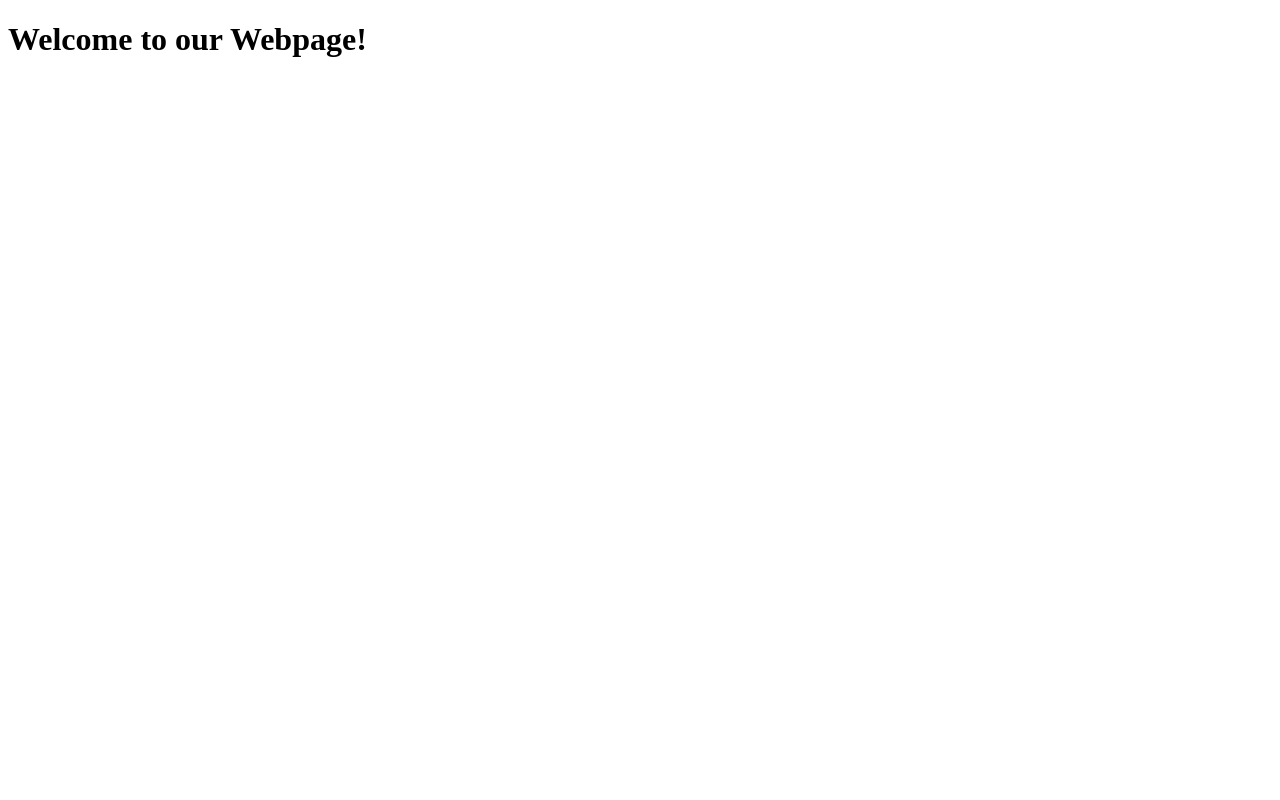
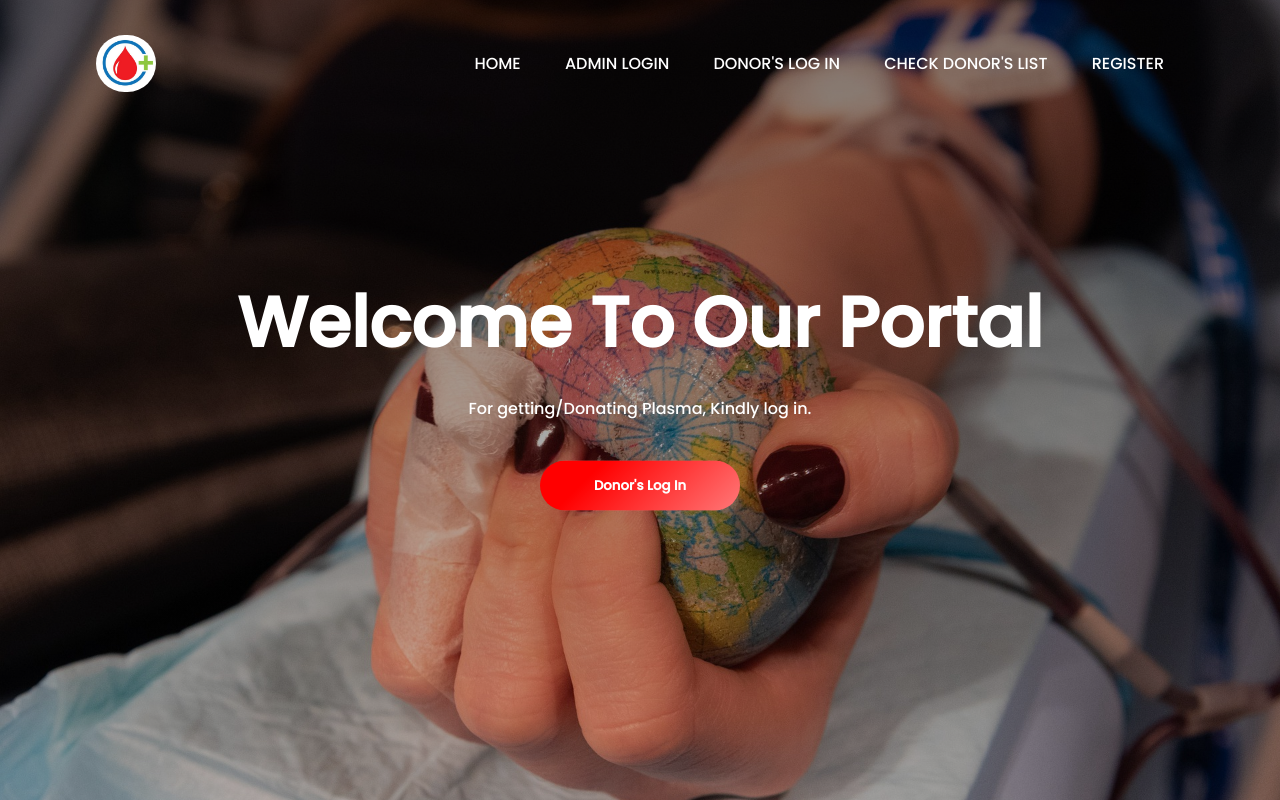
Before and after one commit to priyanshujalan/PlasmaDonation, a website: page homepage.ejs in a window 1280 px wide. Drawn offline with nearby package versions, Linux system fonts and the light colour scheme; files that its build step writes are made by us from their sources.

Commit message:
page has been modified!

```diff
--- a/homepage.ejs
+++ b/homepage.ejs
@@ -1,11 +1,32 @@
 <!DOCTYPE html>
-<html>
+<html lang="en">
 <head>
-	<title>Lions Plasma Therapy</title>
+	<meta charset="UTF-8">
+	<meta http-equiv="X-UA-Compatible" content="IE=edge">
+	<meta name="viewport" content="width=device-width, initial-scale=1.0">
+	<link rel="stylesheet" href="public/css/homepage.css">
+	<title>Plasma Help Portal</title>
 </head>
 <body>
+	<div class="banner">
+		<div class="navbar">
+			<img src="public/img/logoPHP cc.jpg" class="logo">
+			<ul>
+			<li><a href="#">Home</a></li>
+			<li><a href="/admin">Admin Login</a></li>
+			<li><a href="/donorLogin">Donor's Log In</a></li>
+			<li><a href="/getData">Check Donor's list</a></li>
+			<li><a href="/register">Register</a></li>
+		</ul>
+		</div>
 
-	<h1>Welcome to our Webpage!</h1>
-
+		<div class="content">
+			<h1>Welcome To Our Portal</h1>
+		<p>	For getting/Donating Plasma, Kindly log in. </p>
+		<div>
+			<button type="button"><span></span>Donor's Log In</button>
+		</div>
+		</div>
+	</div>
 </body>
 </html>
--- a/login.ejs
+++ b/login.ejs
@@ -3,8 +3,8 @@
   <head>
 
     <script src="https://kit.fontawesome.com/eaf4cb5c87.js" crossorigin="anonymous"></script>
-	<link rel="stylesheet" href="public/css/home.css">
-	<title>Plasma Help Portal</title>
+	<link rel="stylesheet" href="public/css/loginpage.css">
+	<title>Log In Page</title>
   </head>
 
   <body>
--- /dev/null
+++ b/public/css/homepage.css
@@ -0,0 +1,138 @@
+@import url("https://fonts.googleapis.com/css2?family=Poppins:wght@500&display=swap");
+
+* {
+  margin: 0;
+  padding: 0;
+  font-family: "Poppins", sans-serif;
+}
+
+.banner {
+  width: 100%;
+  height: 100vh;
+  background-image: linear-gradient(rgba(0, 0, 0, 0.5), rgba(0, 0, 0, 0.2)),
+    url(../img/pagehome.jpg);
+  background-size: cover;
+  background-position: center;
+}
+
+.navbar {
+  width: 85%;
+  margin: auto;
+  padding: 35px 0;
+  display: flex;
+  align-items: center;
+  justify-content: space-between;
+}
+
+.logo {
+  width: 60px;
+  cursor: pointer;
+  border-radius: 30px;
+}
+
+.navbar ul li {
+  list-style: none;
+  display: inline-block;
+  margin: 0 20px;
+  position: relative;
+}
+
+.navbar ul li a {
+  text-decoration: none;
+  color: #fff;
+  text-transform: uppercase;
+}
+
+.navbar ul li a:hover {
+  color: #f71735;
+}
+
+.navbar ul li::after {
+  content: "";
+  height: 3px;
+  width: 0;
+  background: #b80202;
+  position: absolute;
+  left: 0;
+  bottom: -10px;
+  transition: 0.5s;
+}
+.navbar ul li:hover:after {
+  width: 100%;
+}
+
+.content {
+  width: 100%;
+  position: absolute;
+  top: 50%;
+  transform: translateY(-50%);
+  color: rgb(255, 255, 255);
+  text-align: center;
+}
+
+.content h1 {
+  font-size: 70px;
+  margin-top: 80x;
+  position: relative;
+  animation: text 3s 1;
+}
+
+.content p {
+  margin: 20px auto;
+  font-weight: 100;
+  line-height: 25px;
+  position: relative;
+  animation: text 2s;
+}
+
+@keyframes text {
+  0% {
+    color: black;
+    margin-bottom: -20px;
+  }
+  30% {
+    letter-spacing: 8px;
+    margin-bottom: -20;
+  }
+  80% {
+    letter-spacing: 8px;
+    margin-bottom: -20;
+  }
+}
+
+button {
+  width: 200px;
+  padding: 15px 0;
+  text-align: center;
+  margin: 20px 10px;
+  border-radius: 25px;
+  font-weight: bold;
+  border: none;
+  cursor: pointer;
+  color: #fff;
+  background-color: #ff7878;
+  background-image: linear-gradient(315deg, #ff7878 0%, #ff0000 74%);
+  position: relative;
+  overflow: hidden;
+}
+
+span {
+  background: #313;
+  height: 100%;
+  width: 0;
+  border-radius: 25px;
+  position: absolute;
+  left: 0;
+  bottom: 0;
+  z-index: -1;
+  transform: 0.5s;
+}
+button:hover span {
+  width: 100%;
+}
+
+button:hover {
+  background-color: #990000;
+  background-image: linear-gradient(147deg, #990000 0%, #ff0000 74%);
+  border: none;
+}
--- a/public/css/login.css
+++ b/public/css/login.css
@@ -63,7 +63,7 @@ body {
 }
 
 #msg {
-  color: #4caab3;
+  color: #309282;
   border-bottom: red 3px solid;
   animation: forwards 5s msg;
 }
--- a/public/css/home.css
+++ b/public/css/loginpage.css
@@ -1,11 +1,16 @@
+@import url("https://fonts.googleapis.com/css2?family=Poppins:wght@500&display=swap");
+
 * {
   margin: 0;
   padding: 0;
   box-sizing: border-box;
+  font-family: "Poppins", sans-serif;
 }
 
 body {
-  background: url("../img/finalhmbg.jpg") no-repeat center;
+  /* background: url("../img/finalhmbg.jpg") no-repeat center; */
+  background-color: #f71735;
+  background-image: linear-gradient(147deg, #f71735 0%, #db3445 74%);
   background-size: cover;
   font-family: sans-serif;
 }
@@ -23,9 +28,9 @@ body {
   width: 100%;
   max-width: 380px;
   padding: 80px 40px 40px;
-  background-color: rgb(67 8 8 / 70%);
+  background-color: rgb(255, 255, 255);
   border-radius: 10px;
-  color: #fff;
+  color: rgb(0, 0, 0);
   box-shadow: -17px 16px 25px rgba(0, 0, 0, 0.5);
 }
 
@@ -36,11 +41,9 @@ body {
   left: 0;
   width: 50%;
   height: 100%;
-  background: rgba(255, 255, 255, 0.08);
+  background: rgba(255, 255, 255, 0);
   border-radius: 10px;
   pointer-events: none;
-  transform: skewX(-26deg);
-  transform-origin: bottom left;
 }
 
 .form img {
@@ -62,6 +65,10 @@ body {
   position: relative;
 }
 
+.form .input-group::after {
+  background-color: #fff;
+}
+
 .form .input-group input {
   width: 100%;
   padding: 10px 0;
@@ -69,7 +76,7 @@ body {
   letter-spacing: 1px;
   margin-bottom: 30px;
   border: none;
-  border-bottom: 1px solid #fff;
+  border-bottom: 1px solid rgb(49, 2, 2);
   outline: none;
   background-color: transparent;
   color: inherit;
@@ -97,7 +104,8 @@ body {
   margin-left: auto;
   border: none;
   outline: none;
-  background: #ff652f;
+  background-color: #ff7878;
+  background-image: linear-gradient(315deg, #ff7878 0%, #ff0000 74%);
   font-size: 1rem;
   text-transform: uppercase;
   letter-spacing: 1px;
@@ -107,7 +115,8 @@ body {
 }
 
 .submit-btn:hover {
-  background: #e40505;
+  background-color: #990000;
+  background-image: linear-gradient(147deg, #990000 0%, #ff0000 74%);
   color: rgb(245, 228, 228);
 }
 
@@ -125,7 +134,8 @@ body {
   right: 0;
   height: 0;
   z-index: 1;
-  background-color: rgb(109, 6, 6);
+  background-color: #c62128;
+  background-image: linear-gradient(147deg, #c62128 0%, #a00000 74%);
   opacity: 0;
   transition: 0.6s;
 }
@@ -144,3 +154,25 @@ body {
   text-decoration: none;
   color: inherit;
 }
+
+#msgs {
+  position: absolute;
+  right: 5px;
+  margin: 5px;
+  padding: 5px;
+}
+
+#msg {
+  color: #ffffff;
+  border-bottom: red 3px solid;
+  animation: forwards 5s msg;
+}
+
+@keyframes msg {
+  0% {
+    border-bottom: red 3px solid;
+  }
+  100% {
+    border-bottom: none;
+  }
+}
```
Also changed, not shown: registration.ejs (+14 -0 lines), public/img/Hompag.jpg (added), public/img/logoPHP cc.jpg (added), public/img/pagehome.jpg (added).
